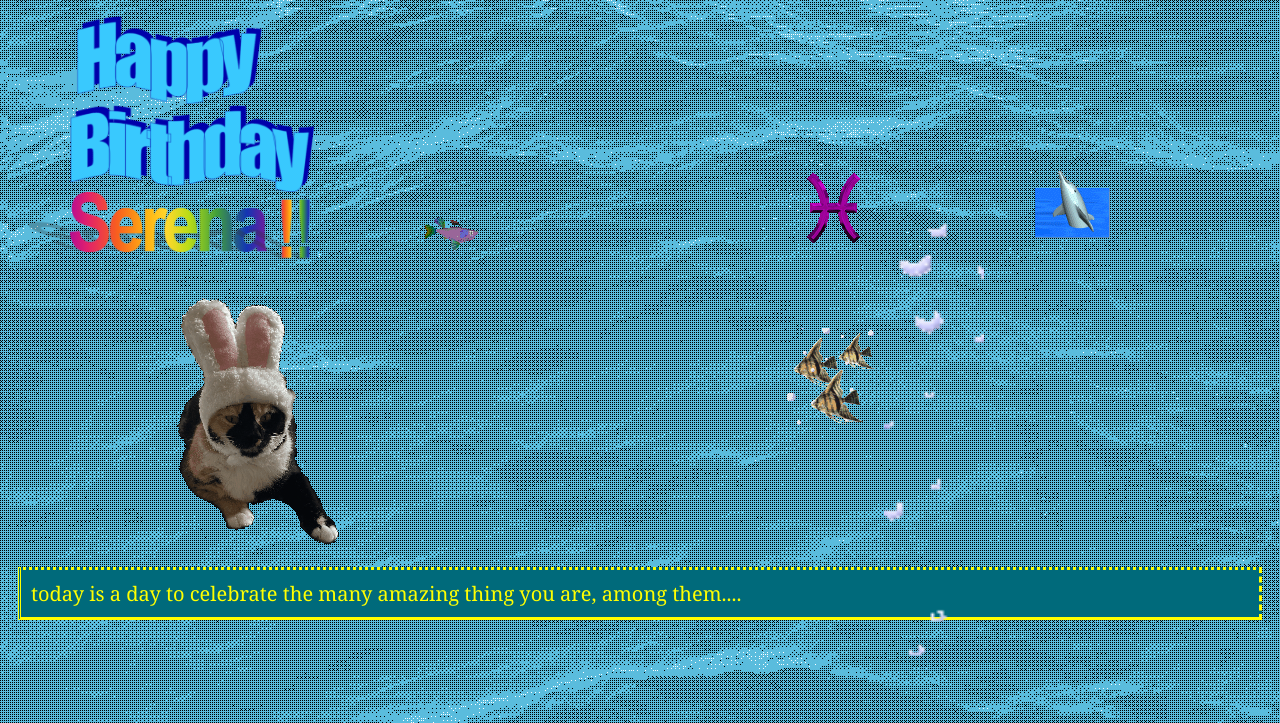
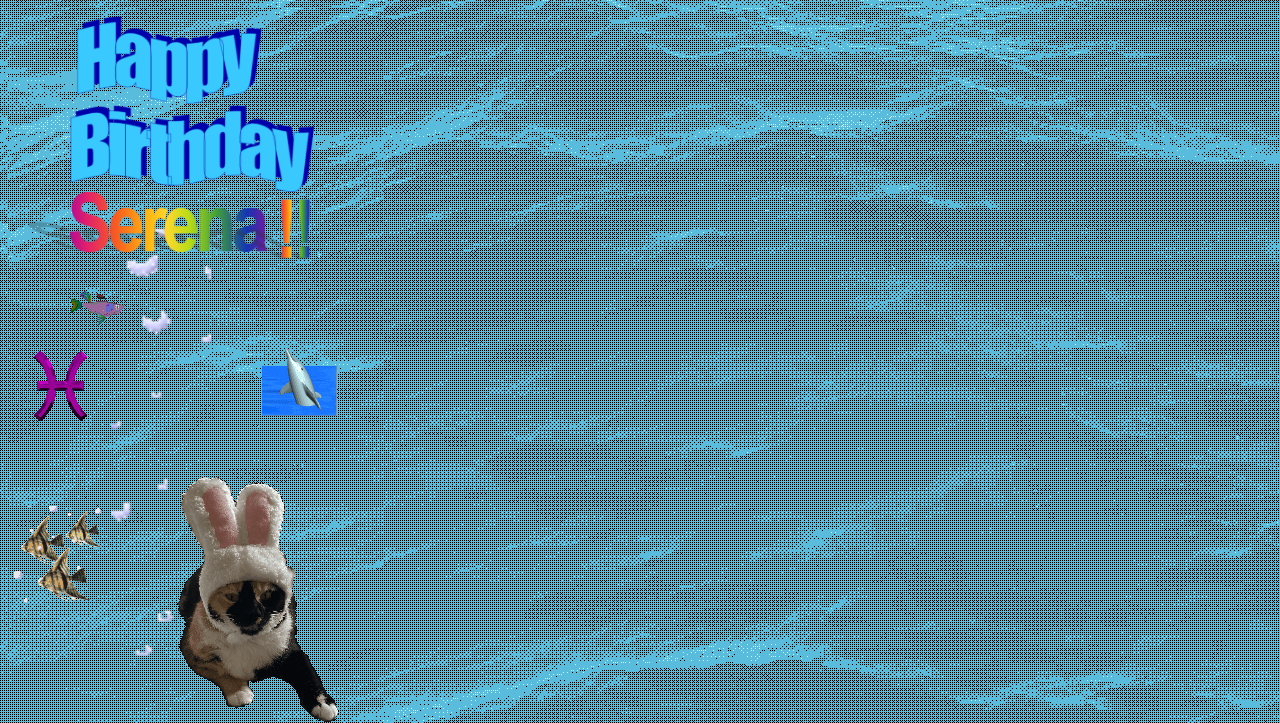
Before and after one commit to amad-a/bday-card, a plain HTML site: page index.html in a window 1280 px wide. Shown: the top 723 px of the page. Drawn offline with Linux system fonts and the light colour scheme.

Commit message:
fix w actually

```diff
--- a/public/styles.css
+++ b/public/styles.css
@@ -6,7 +6,7 @@ html, body {
 }
 
 body {
-    width: 375;
+    width: 375px;
 }
 #bubbles {
     position: absolute;
```
